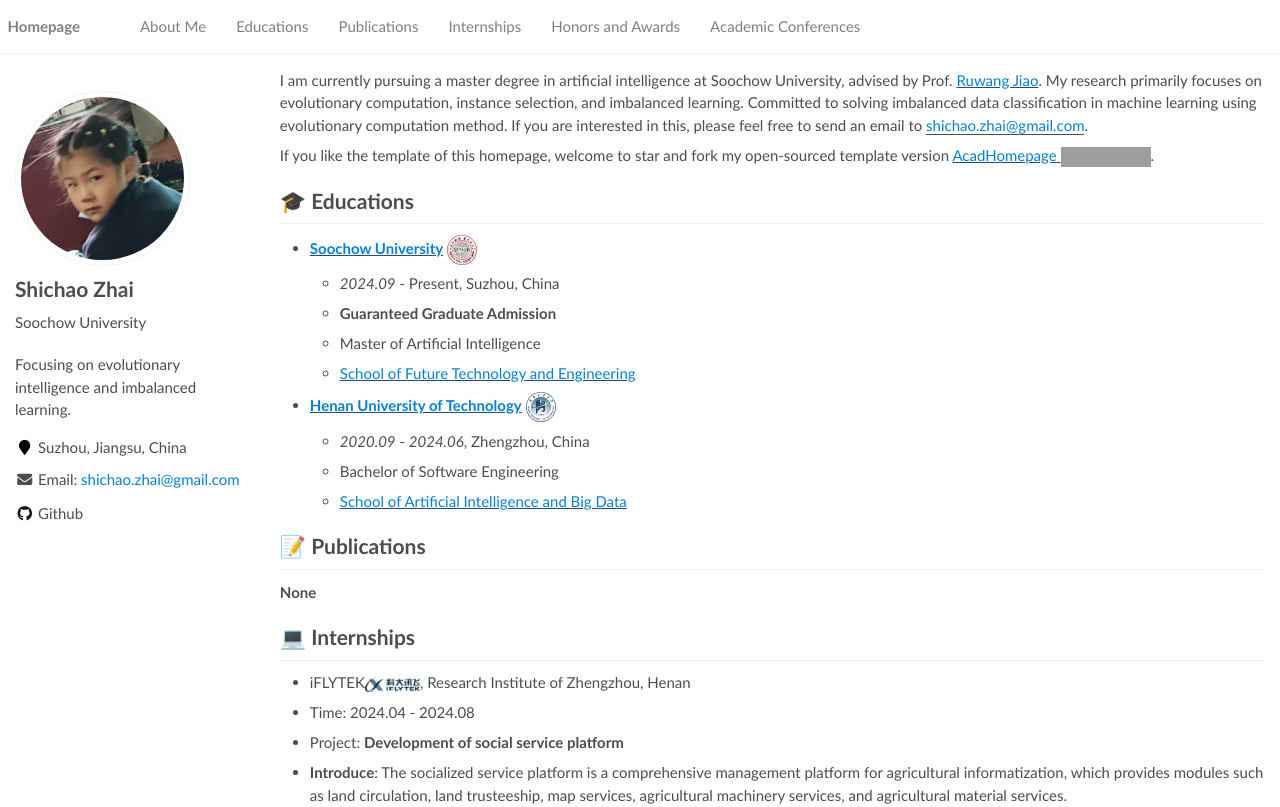
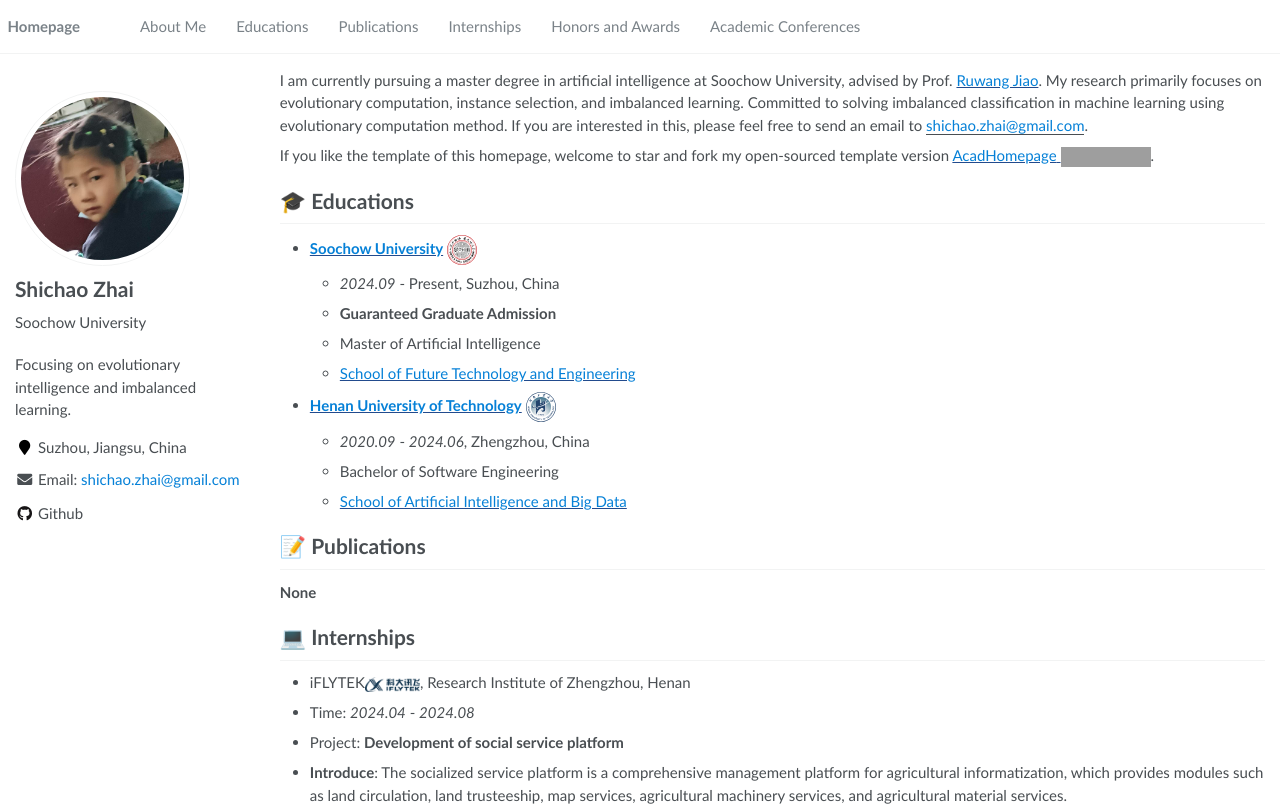
Before and after one commit to zhaishichao/zhaishichao.github.io, a Jekyll site: the page built from _pages/about.md, in a window 1280 px wide and 1123 px high. Shown: the top 807 px of the window. Built offline with Jekyll 4.4.1, drawn with Linux system fonts in a browser that asks for light colours; grey boxes are pictures that could not be loaded.

Commit message:
更新个人信息

```diff
--- a/_pages/includes/internship.md
+++ b/_pages/includes/internship.md
@@ -1,6 +1,6 @@
 # 💻 Internships
 - iFLYTEK<img src="./images/iflytec.jpg" width="55pt">, Research Institute of Zhengzhou, Henan
-- Time: 2024.04 - 2024.08
+- Time: *2024.04* - *2024.08*
 - Project: **Development of social service platform**
 - **Introduce**: The socialized service platform is a comprehensive management platform for agricultural informatization, which provides modules such as land circulation, land trusteeship, map services, agricultural machinery services, and agricultural material services.
 - **Main work**: Completed the development and maintenance of the platform's collection function and customer service messages
--- a/_pages/includes/intro.md
+++ b/_pages/includes/intro.md
@@ -1,3 +1,3 @@
 I am currently pursuing a master degree in artificial intelligence at Soochow University, advised by Prof. [<span style="color: #0580d7;">Ruwang Jiao</span>](https://web.suda.edu.cn/rwjiao/). My research primarily focuses on evolutionary computation, instance selection, and imbalanced learning.
-Committed to solving imbalanced data classification in machine learning using evolutionary computation method.
+Committed to solving imbalanced classification in machine learning using evolutionary computation method.
 If you are interested in this, please feel free to send an email to <font color="#0580d7"><u>shichao.zhai@gmail.com</u></font>.
```
